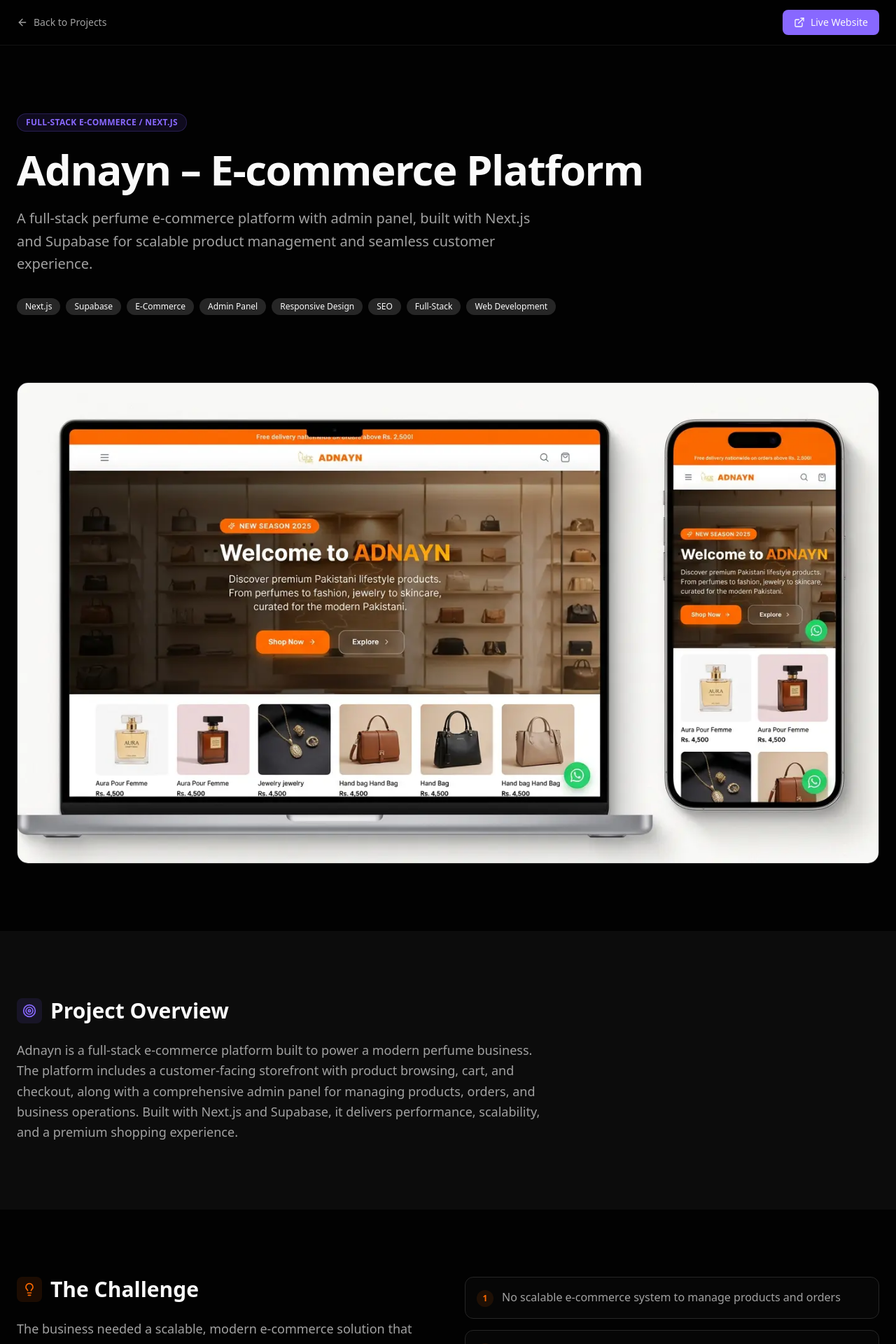
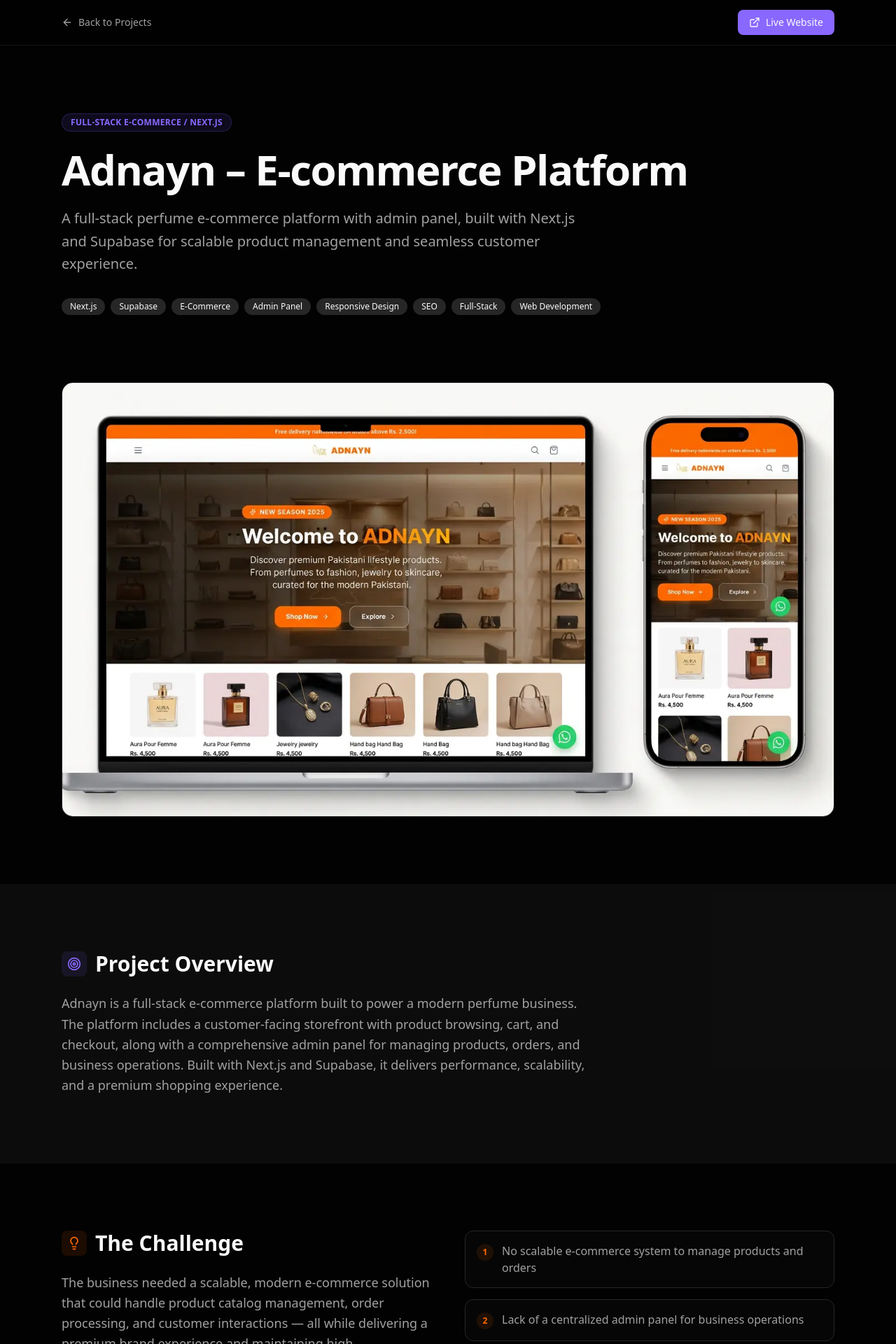
Before and after one commit to JasimMalook/jasim-portfolio, a Next.js app: page /projects/adnayn in a window 1280 px wide. Shown: the top 1920 px of the page at 70% size. Built offline with nearby package versions, Linux system fonts and the light colour scheme.

Commit message:
Fix project detail page width to 90% and hero image aspect ratio

```diff
--- a/src/app/projects/[slug]/page.tsx
+++ b/src/app/projects/[slug]/page.tsx
@@ -27,7 +27,7 @@
         <div className="min-h-screen bg-background">
             {/* Top Navigation Bar */}
             <nav className="sticky top-0 z-50 bg-background/80 backdrop-blur-md border-b border-border/50">
-                <div className="container mx-auto px-4 md:px-6 h-16 flex items-center justify-between">
+                <div className="max-w-[90%] mx-auto px-4 md:px-6 h-16 flex items-center justify-between">
                     <Link
                         href="/#projects"
                         className="inline-flex items-center gap-2 text-sm font-medium text-muted-foreground hover:text-foreground transition-colors"
@@ -62,7 +62,7 @@
 
             {/* Hero Section */}
             <section className="py-16 lg:py-24">
-                <div className="container mx-auto px-4 md:px-6">
+                <div className="max-w-[90%] mx-auto px-4 md:px-6">
                     <div className="max-w-4xl">
                         <span className="inline-block px-3 py-1 mb-6 text-xs font-semibold tracking-wide uppercase rounded-full bg-primary/10 text-primary border border-primary/20">
                             {project.category}
@@ -90,13 +90,15 @@
             {/* Hero Image */}
             {project.images && project.images.length > 0 && (
                 <section className="pb-16 lg:pb-24">
-                    <div className="container mx-auto px-4 md:px-6">
+                    <div className="max-w-[90%] mx-auto px-4 md:px-6">
                         <div className="rounded-2xl overflow-hidden border border-border bg-card">
-                            <img
-                                src={project.images[0]}
-                                alt={`${project.shortTitle} preview`}
-                                className="w-full h-auto object-cover"
-                            />
+                            <div className="relative aspect-video w-full">
+                                <img
+                                    src={project.images[0]}
+                                    alt={`${project.shortTitle} preview`}
+                                    className="absolute inset-0 w-full h-full object-cover"
+                                />
+                            </div>
                         </div>
                     </div>
                 </section>
@@ -104,7 +106,7 @@
 
             {/* Project Overview */}
             <section className="py-16 lg:py-24 bg-secondary/30">
-                <div className="container mx-auto px-4 md:px-6">
+                <div className="max-w-[90%] mx-auto px-4 md:px-6">
                     <div className="max-w-3xl">
                         <div className="flex items-center gap-3 mb-6">
                             <div className="p-2 rounded-lg bg-primary/10">
@@ -121,7 +123,7 @@
 
             {/* Challenge */}
             <section className="py-16 lg:py-24">
-                <div className="container mx-auto px-4 md:px-6">
+                <div className="max-w-[90%] mx-auto px-4 md:px-6">
                     <div className="grid grid-cols-1 lg:grid-cols-2 gap-12">
                         <div>
                             <div className="flex items-center gap-3 mb-6">
@@ -150,7 +152,7 @@
 
             {/* Solution */}
             <section className="py-16 lg:py-24 bg-secondary/30">
-                <div className="container mx-auto px-4 md:px-6">
+                <div className="max-w-[90%] mx-auto px-4 md:px-6">
                     <div className="grid grid-cols-1 lg:grid-cols-2 gap-12">
                         <div>
                             <div className="flex items-center gap-3 mb-6">
@@ -177,7 +179,7 @@
 
             {/* Key Features */}
             <section className="py-16 lg:py-24">
-                <div className="container mx-auto px-4 md:px-6">
+                <div className="max-w-[90%] mx-auto px-4 md:px-6">
                     <div className="flex items-center gap-3 mb-8">
                         <div className="p-2 rounded-lg bg-green-500/10">
                             <Award className="h-5 w-5 text-green-500" />
@@ -200,7 +202,7 @@
 
             {/* Technology Stack */}
             <section className="py-16 lg:py-24 bg-secondary/30">
-                <div className="container mx-auto px-4 md:px-6">
+                <div className="max-w-[90%] mx-auto px-4 md:px-6">
                     <h2 className="text-2xl md:text-3xl font-bold mb-8">Technology Stack</h2>
                     <div className="grid grid-cols-1 sm:grid-cols-2 lg:grid-cols-3 gap-4">
                         {project.techStack.map((tech, i) => (
@@ -219,7 +221,7 @@
             {/* Project Gallery */}
             {project.images && project.images.length > 1 && (
                 <section className="py-16 lg:py-24">
-                    <div className="container mx-auto px-4 md:px-6">
+                    <div className="max-w-[90%] mx-auto px-4 md:px-6">
                         <h2 className="text-2xl md:text-3xl font-bold mb-8">Project Gallery</h2>
                         <div className="grid grid-cols-1 md:grid-cols-2 gap-6">
                             {project.images.map((img, i) => (
@@ -241,7 +243,7 @@
 
             {/* Business Impact */}
             <section className="py-16 lg:py-24 bg-secondary/30">
-                <div className="container mx-auto px-4 md:px-6">
+                <div className="max-w-[90%] mx-auto px-4 md:px-6">
                     <div className="grid grid-cols-1 lg:grid-cols-2 gap-12">
                         <div>
                             <div className="flex items-center gap-3 mb-6">
@@ -268,7 +270,7 @@
 
             {/* Results */}
             <section className="py-16 lg:py-24">
-                <div className="container mx-auto px-4 md:px-6">
+                <div className="max-w-[90%] mx-auto px-4 md:px-6">
                     <h2 className="text-2xl md:text-3xl font-bold mb-8">Results</h2>
                     <div className="grid grid-cols-2 sm:grid-cols-3 lg:grid-cols-5 gap-4">
                         {project.results.map((result, i) => (
@@ -290,7 +292,7 @@
 
             {/* CTA */}
             <section className="py-16 lg:py-24 bg-secondary/30">
-                <div className="container mx-auto px-4 md:px-6 text-center">
+                <div className="max-w-[90%] mx-auto px-4 md:px-6 text-center">
                     <h2 className="text-3xl md:text-4xl font-bold mb-4">
                         Interested in working together?
                     </h2>
```
